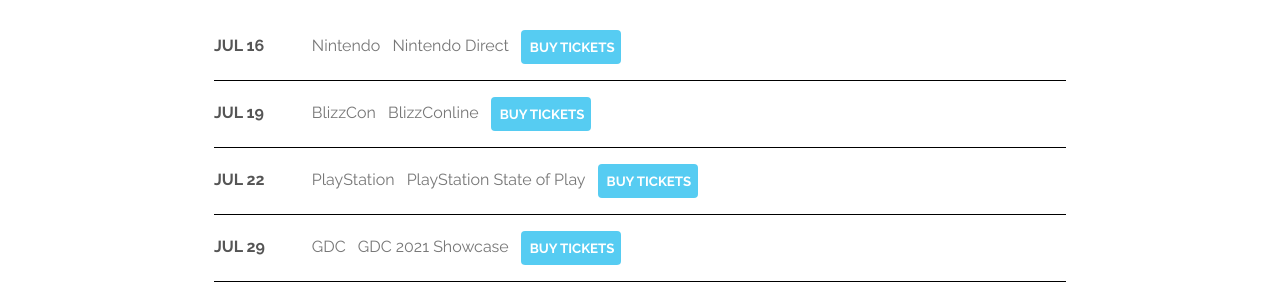
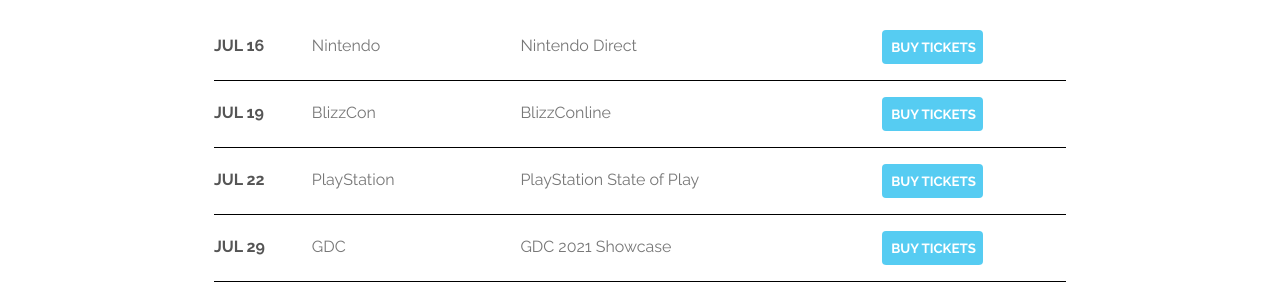
Before and after one commit to DexDevelop/Game-shop-web, a plain HTML site: page index.html in a window 1280 px wide. Shown: the part 499-794 px from the top of the page. Drawn offline with Linux system fonts and the light colour scheme.

```diff
--- a/styles.css
+++ b/styles.css
@@ -190,11 +190,11 @@ html, body {
     font-weight: bold;
 }
 
-.event-city {
+.event-company {
     width: 24%;
 }
 
-.event-arena {
+.event-title {
     width: 42%;
 }
 
```
